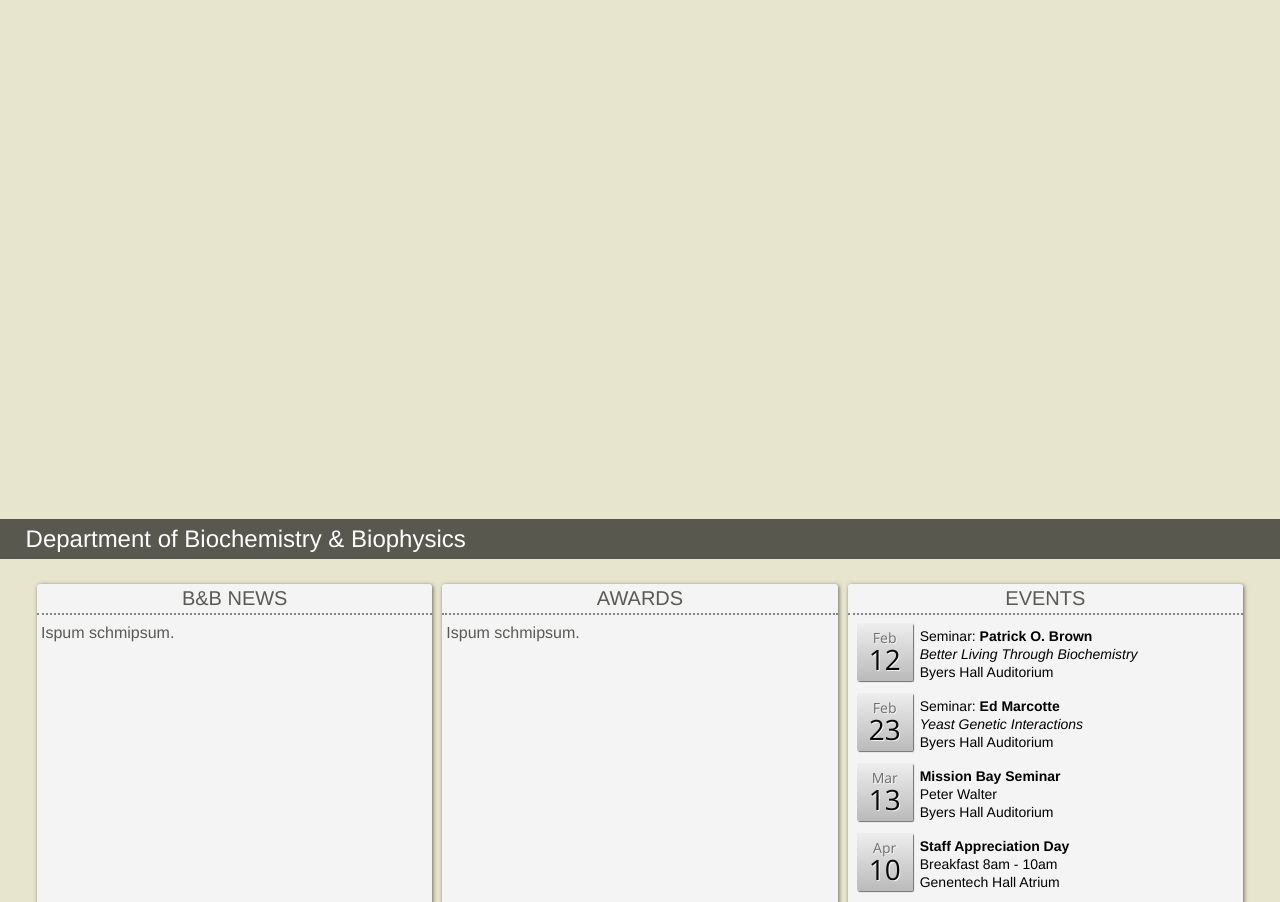
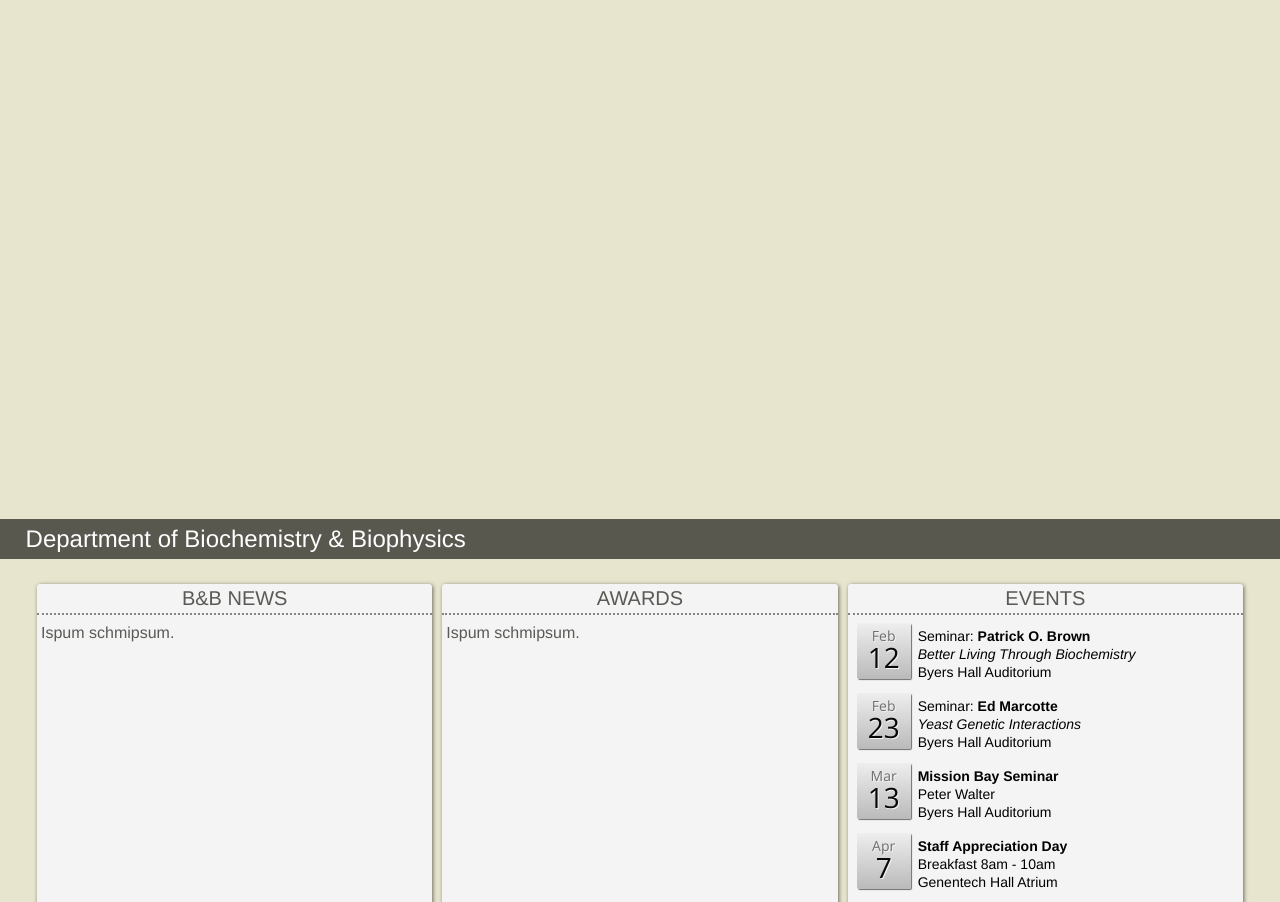
Before and after one commit to UCSF-Biochem/biochem-site, a plain HTML site: page index.html in a window 1280 px wide. Shown: the part 50-952 px from the top of the page. Drawn offline with nearby package versions, Linux system fonts and the light colour scheme.

Commit message:
Event Panel Tweaks
small changes to make calendar dates appear the same size

```diff
--- a/css/style.css
+++ b/css/style.css
@@ -107,6 +107,8 @@ header p
   position: relative;
   top: 8px;
   left: 5px;
+  width: 54px;
+  height: 44px;
   font-family: 'Open Sans', sans-serif;
   text-align: center;
   color: #706e70 !important;
@@ -114,7 +116,7 @@ header p
   float: left;
   text-shadow: 1px 1px 0px #f3f3f3;
   box-shadow: 1px 1px 1px #706e70;
-  padding: 8px 12px;
+  padding: 6px 0px;
   -moz-border-radius: 2px;
   -webkit-border-radius: 2px;
   border-radius: 2px;
--- a/index.html
+++ b/index.html
@@ -205,7 +205,7 @@
 
 					  <div class="datebutton">
 							Apr
-							<h1>10</h1>
+							<h1>7</h1>
 					  </div>
 					  <div class="datetext">
 						  <b>Staff Appreciation Day</b><br>
```
